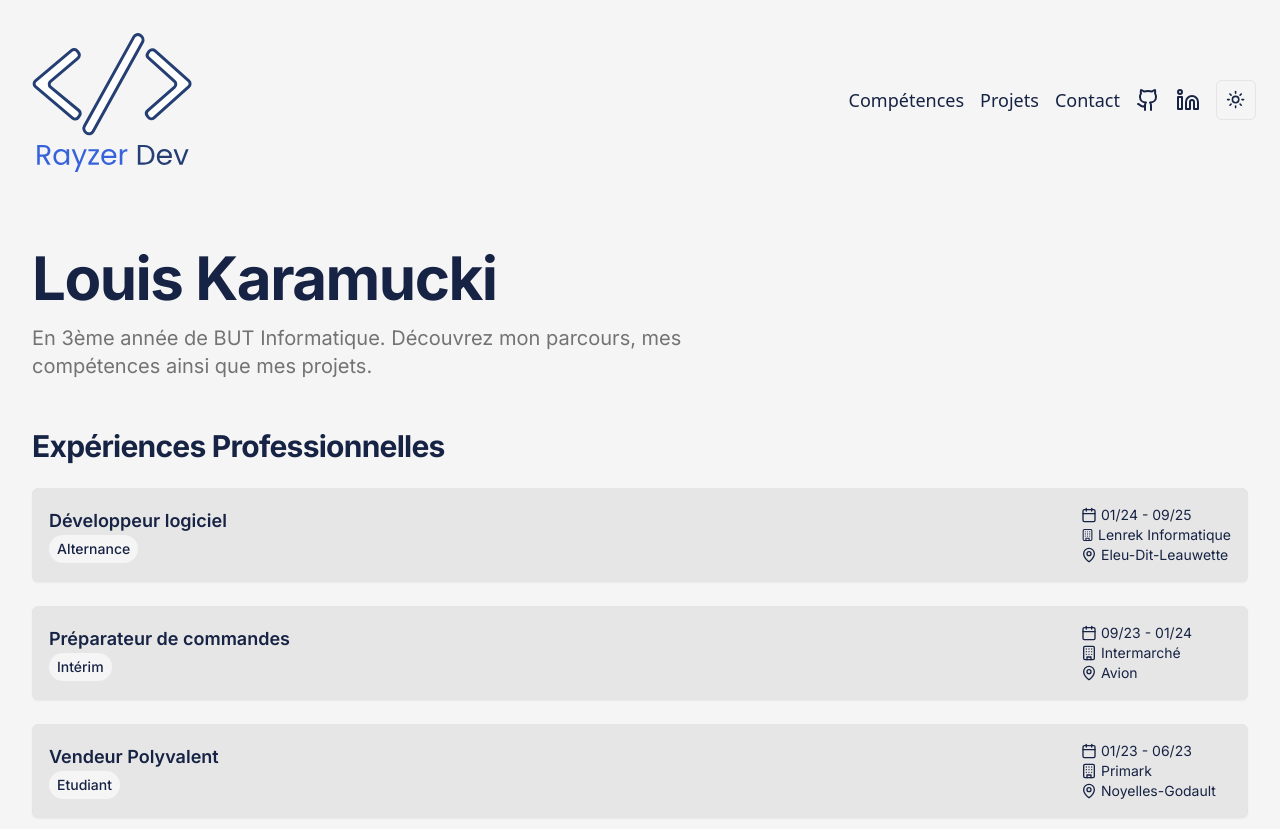
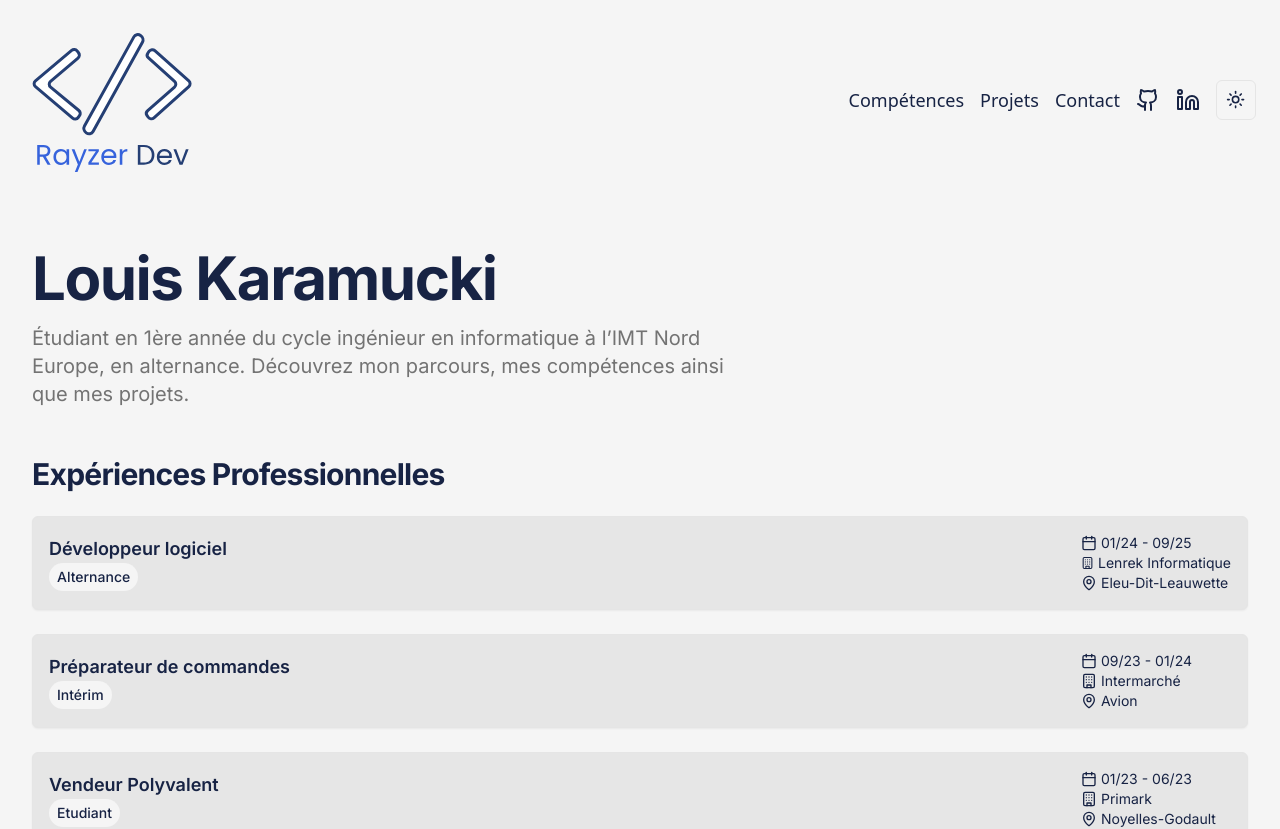
Before and after one commit to RayzerDev/portfolio, a Next.js app: page / in a window 1280 px wide. Shown: the top 829 px of the page. Built offline with nearby package versions, Linux system fonts and the light colour scheme.

Commit message:
Update introduction text

```diff
--- a/src/app/page.tsx
+++ b/src/app/page.tsx
@@ -12,7 +12,7 @@ export default async function Home() {
             <section className="mb-12">
                 <h1 className="text-6xl font-bold tracking-tight text-secondary">Louis Karamucki</h1>
                 <p className="mt-4 max-w-[700px] text-muted-foreground md:text-xl">
-                    En 3ème année de BUT Informatique.
+                    Étudiant en 1ère année du cycle ingénieur en informatique à l’IMT Nord Europe, en alternance.
                     Découvrez mon parcours, mes compétences ainsi que mes projets.
                 </p>
             </section>
```
